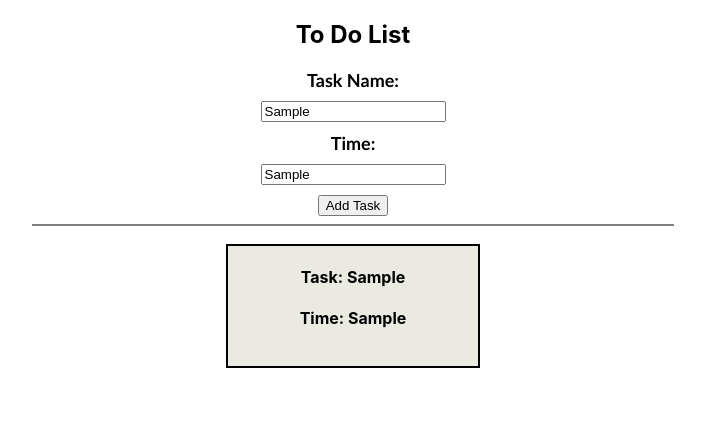
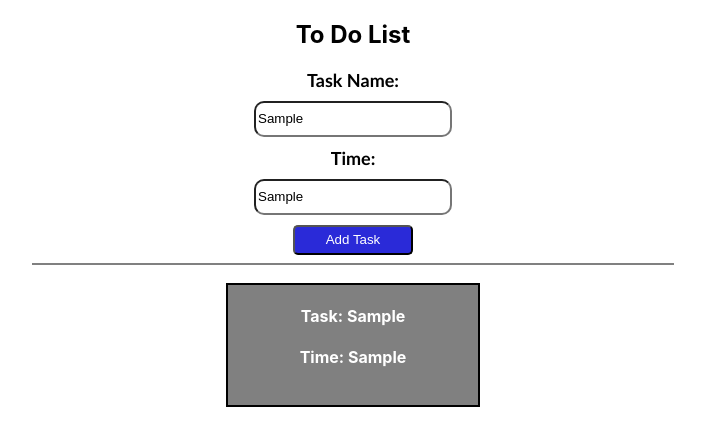
Before and after one commit to PedroLopes7K/ToDoReact, a React (Create React App) app: page / in a window 1280 px wide. Both pictures are taken after typing "Sample", "Sample" into the empty fields and a click on the button "Add Task". Shown: the top 446 px of the page, without its empty margins (287-992 px from the left). Built offline with nearby package versions, Linux system fonts and the light colour scheme.

Commit message:
Add Styled Components

```diff
--- a/package.json
+++ b/package.json
@@ -9,6 +9,7 @@
     "react": "^18.1.0",
     "react-dom": "^18.1.0",
     "react-scripts": "5.0.1",
+    "styled-components": "^5.3.5",
     "web-vitals": "^2.1.4"
   },
   "scripts": {
--- a/src/App.css
+++ b/src/App.css
@@ -9,15 +9,3 @@ label {
   font-family:'Gill Sans', 'Gill Sans MT', Calibri, 'Trebuchet MS', sans-serif ;
   font-weight: bold;
 }
-input {
-  margin: 10px 0;
-}
-
-.bodyTask {
-  width: 250px;
-  height: 120px;
-  background-color: rgb(234, 234, 227);
-  border: 2px solid black;
-  text-align: center;
-  margin: 10px 0;
-}
--- a/src/App.js
+++ b/src/App.js
@@ -1,7 +1,9 @@
 // import logo from './logo.svg'
 import './App.css'
 import { useState } from 'react'
-import Task from './Task'
+import Task from './Components/Task'
+import { Button } from './Components/StyledComponents'
+import { Input } from './Components/StyledComponents'
 
 function App() {
   const [taskName, setTaskName] = useState('')
@@ -19,21 +21,21 @@ function App() {
     <div className="App">
       <h2> To Do List</h2>
       <label>Task Name:</label>
-      <input
+      <Input
         type="text"
         onChange={e => {
           setTaskName(e.target.value)
         }}
       />
       <label>Time:</label>
-      <input
+      <Input
         type="text"
         onChange={e => {
           setTime(e.target.value)
         }}
       />
 
-      <button onClick={addTask}>Add Task</button>
+      <Button onClick={addTask}>Add Task</Button>
       <hr color="gray" size="2" width="50%" />
 
       {taskList.map(taskItem => (
--- /dev/null
+++ b/src/Components/StyledComponents.js
@@ -0,0 +1,26 @@
+import style from 'styled-components'
+
+export const Card = style.div`
+width: ${props => props.width};
+height: ${props => props.height};
+background-color: ${props => props.background};
+border: 2px solid black;
+text-align: center;
+margin: 10px 0;
+color: white
+`
+export const Button = style.button`
+background-color: rgb(42, 42, 216);
+color: white;
+width: 120px;
+height: 30px;
+border-radius: 5px;
+cursor: pointer;
+`
+
+export const Input = style.input`
+margin: 10px 0;
+width: 190px;
+height: 30px;
+border-radius: 10px;
+`
--- /dev/null
+++ b/src/Components/Task.js
@@ -0,0 +1,12 @@
+import React from 'react'
+import { Card } from './StyledComponents'
+
+export default function Task({ nameTask, time }) {
+  // console.log(`Meu sistema operacional favorito é ${elemento}!`)
+  return (
+    <Card background={'gray'} width={'250px'} height={'120px'}>
+      <h4>Task: {nameTask}</h4>
+      <h4> Time: {time}</h4>
+    </Card>
+  )
+}
--- a/src/Task.js
+++ /dev/null
@@ -1,10 +0,0 @@
-import React from 'react'
-
-export default function Task({ nameTask, time }) {
-  return (
-    <div className="bodyTask">
-      <h4>Task: {nameTask}</h4>
-      <h4> Time: {time}</h4>
-    </div>
-  )
-}
```
Also changed, not shown: 1 other file (tests, documents, lock files or other folders).
